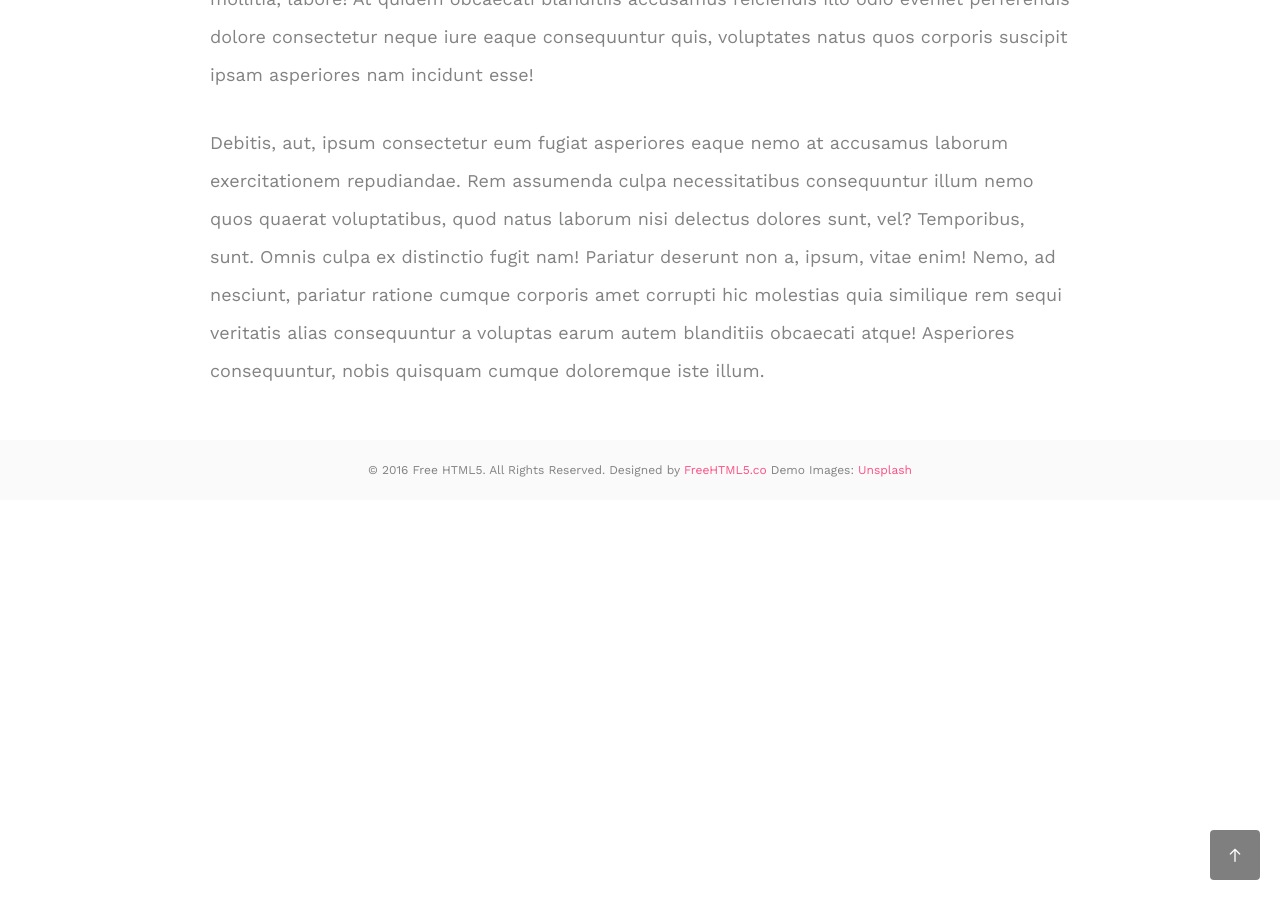
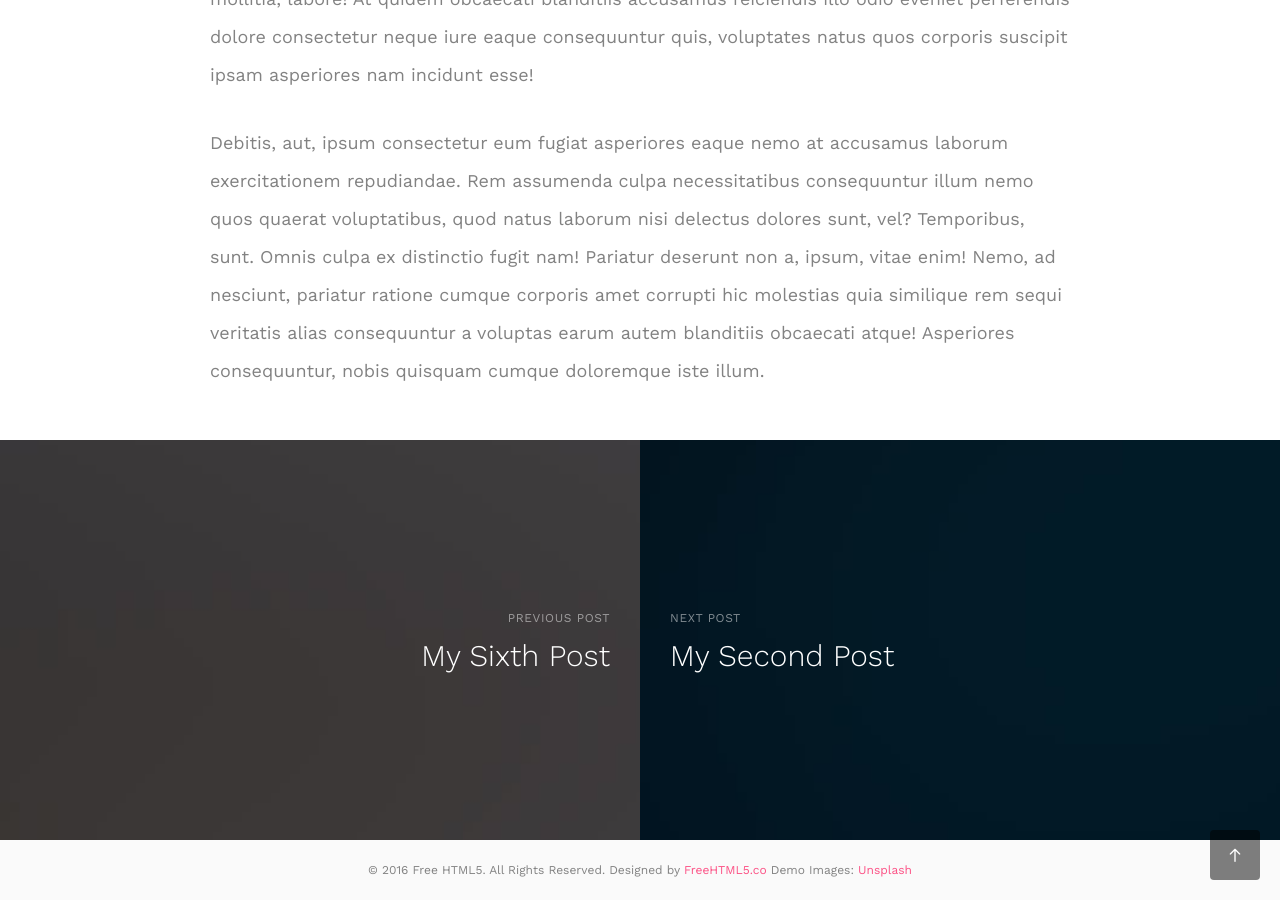
Before and after one commit to abhishekbalam-xyz/thoughts, a Jekyll site: the page built from _posts/2017-01-02-my-first-post.md, in a window 1280 px wide and 900 px high, scrolled down 4150 px. Built offline with Jekyll 4.4.1, drawn with Linux system fonts in a browser that asks for light colours; some web fonts are replaced; some of the changed text lies outside the part shown.

Commit message:
Page looping done.

```diff
--- a/_config.yml
+++ b/_config.yml
@@ -1,6 +1,6 @@
 name: Blog
 title: Personal
-#url: http://mysite.com
+url: http://localhost:4000
 #baseurl: /blog
 
 markdown: kramdown
--- a/_layouts/home.html
+++ b/_layouts/home.html
@@ -7,7 +7,7 @@ layout: default
 	<div class="fh5co-entry padding">
 		<img src="images/project-1.jpg" alt="FrHTML5 Bootstrap Template by FreeHTML5.co">
 		<div>
-			<span class="fh5co-post-date">{{ post.date | date: "%b %-d, %Y" }}</span>
+			<span class="fh5co-post-date">{{ post.date | date: "%B %d, %Y" }}</span>
 			<h2><a href="{{ post.url }}">{{ post.title }}</a></h2>
 			<p>{{ post.subtitle }}</p>
 		</div>
--- a/_layouts/post.html
+++ b/_layouts/post.html
@@ -1,3 +1,19 @@
+{% if page.previous %}
+	{% assign prev = page.previous.url | append: '|' | append: page.previous.title | append: '|' | append: page.previous.bg_img  | split: "|" %}
+{% else %}
+	{% assign prev = site.posts[0].url | append: '|' | append: site.posts[0].title | append: '|' | append: site.posts[0].bg_img  | split: "|" %}
+{% endif %}
+
+
+{% if page.next %}
+	{% assign next = page.next.url | append: '|' | append: page.next.title  | append: '|' | append: page.next.bg_img  | split: "|" %}
+{% else %}
+	{% assign var = site.posts | size | minus: 1 %}
+
+	{% assign next = site.posts[ var ].url | append: '|' | append: site.posts[ var ].title | append: '|' | append: site.posts[ var ].bg_img  | split: "|" %}
+
+{% endif %}
+
 <!DOCTYPE HTML>
 <html>
 
@@ -17,7 +33,7 @@
 			</nav>
 			<div class="page-title">
 				<img src="../../../../images/person_1.jpg" alt="Free HTML5 by FreeHTMl5.co">
-				<span>{{ page.date | date: "%b %-d, %Y" }}</span>
+				<span>{{ page.date | date: "%B %d, %Y" }}</span>
 				<h2>{{ page.title }}</h2>
 			</div>
 		</div>
@@ -35,33 +51,28 @@
 		</div>
 	</div>
 
-
-
-	{% if page.previous.url %}
-		{% if page.next.url %}
-
 		<div class="fh5co-navigation">
-		<div class="fh5co-cover prev fh5co-cover-sm" style="background-image: url({{page.previous.bg_img}})">
+			<div class="fh5co-cover prev fh5co-cover-sm" style="background-image: url( {{ prev[2] }} )">
 				<div class="overlay"></div>
-			<a class="copy" href="{{page.previous.url}}">
+				<a class="copy" href="{{ prev[0] }}">
 					<div class="display-t">
 						<div class="display-tc">
 							<div>
 								<span>Previous Post</span>
-							<h2>{{page.previous.title}}</h2>
+								<h2>{{ prev[1] }}</h2>
 							</div>
 						</div>
 					</div>
 				</a>
 			</div>
-		<div class="fh5co-cover next fh5co-cover-sm" style="background-image: url({{page.next.bg_img}})">
+			<div class="fh5co-cover next fh5co-cover-sm" style="background-image: url( {{ next[2] }} )">
 				<div class="overlay"></div>
-			<a class="copy" href="{{page.next.url}}">
+				<a class="copy" href="{{ next[0] }}">
 					<div class="display-t">
 						<div class="display-tc">
 							<div>
 								<span>Next Post</span>
-							<h2>{{page.next.title}}</h2>
+								<h2>{{ next[1] }}</h2>
 							</div>
 						</div>
 					</div>
@@ -69,9 +80,6 @@
 			</div>
 		</div>
 
-		{% endif %}
-	{% endif %}
-
 	{% include footer.html %}
 
 	{% include end_body.html %}
```
Also changed, not shown: 9 other files. Lines whose indentation alone changed are shown as unchanged.
